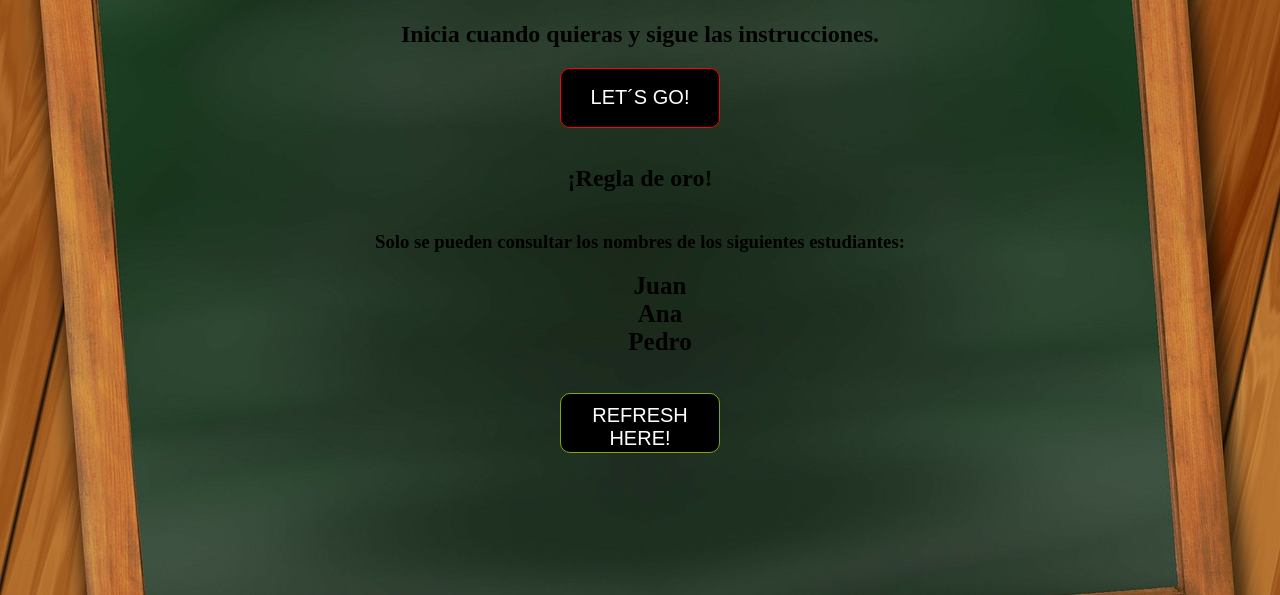
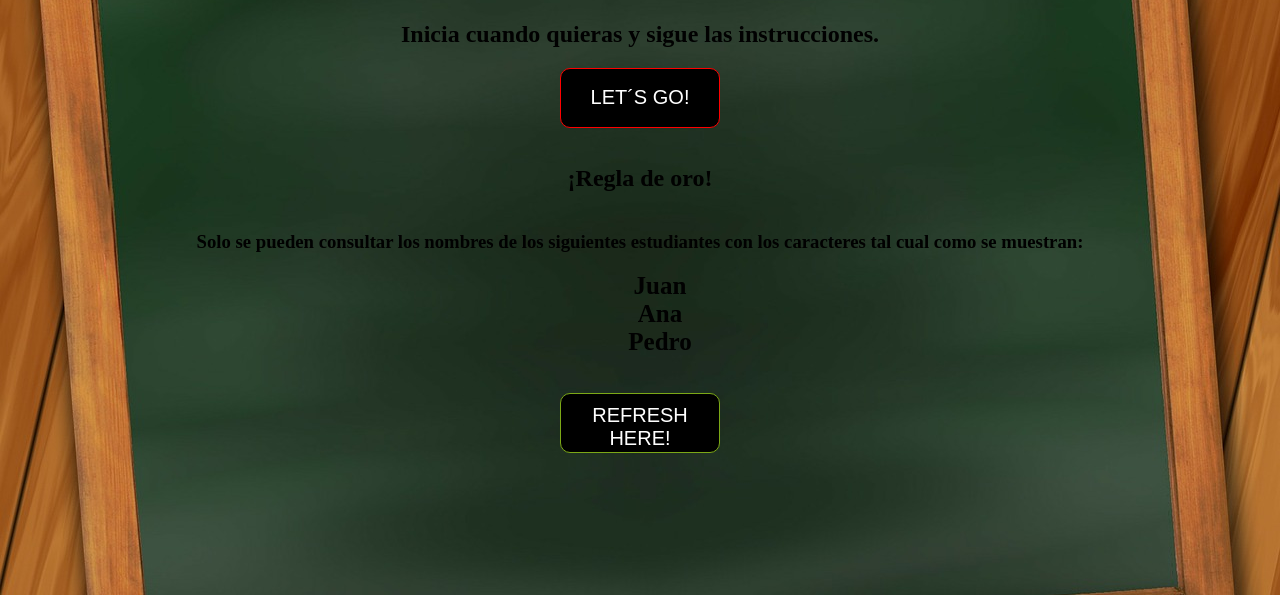
Before and after one commit to MauDev9/preEntrega1_Rusinque, a plain HTML site: page index.html in a window 1280 px wide. Shown: the part 221-816 px from the top of the page. Drawn offline with Linux system fonts and the light colour scheme.

Commit message:
Correccion en el index para dar indicaciones de como validar las notas

```diff
--- a/index.html
+++ b/index.html
@@ -15,7 +15,7 @@
         <button id="btn1">LET´S GO!</button>
         <br>
         <h2>¡Regla de oro!</h2>
-        <h3> Solo se pueden consultar los nombres de los siguientes estudiantes:
+        <h3> Solo se pueden consultar los nombres de los siguientes estudiantes con los caracteres tal cual como se muestran:
             <ul>
                 <li>Juan</li>
                 <li>Ana</li>
```
